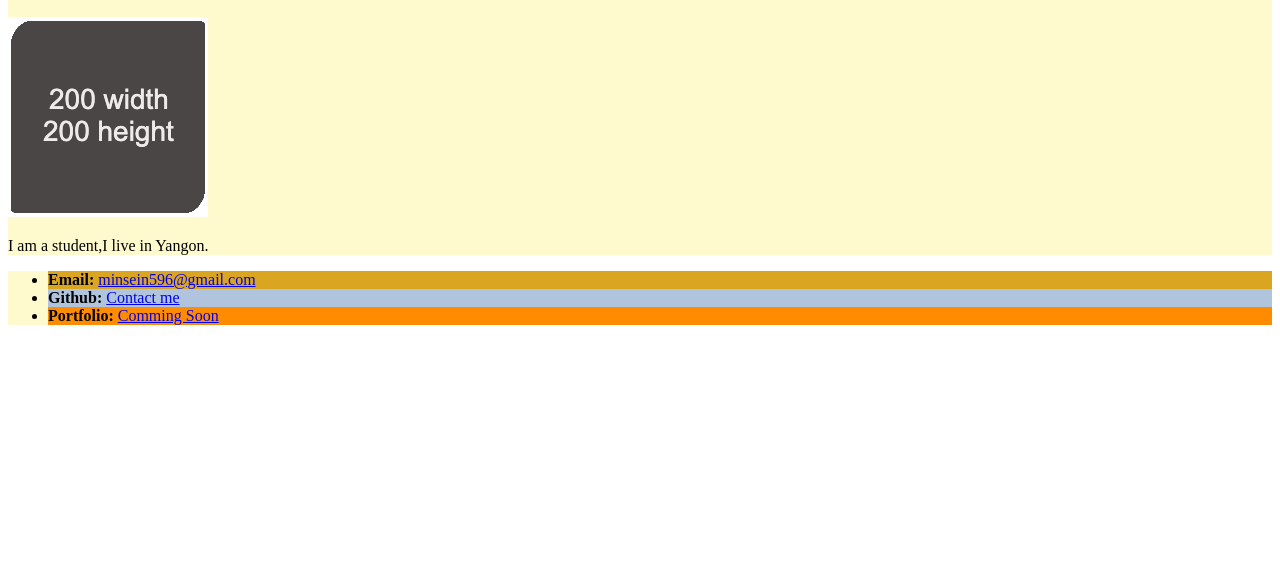
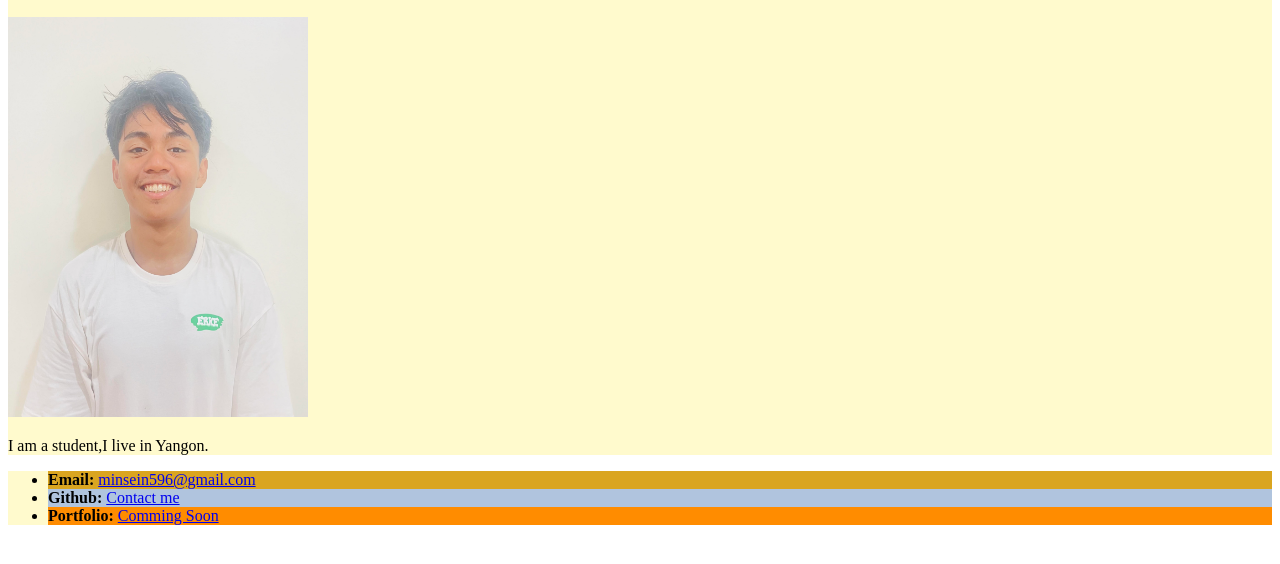
Before and after one commit to SEIN-MIN/Module-1-02-Attributes, a plain HTML site: page index.html in a window 1280 px wide. Shown: the part 110-674 px from the top of the page. Drawn offline with Linux system fonts and the light colour scheme.

Commit message:
adding readme file and photo, cutting this photo

```diff
--- a/assets/css/style.css
+++ b/assets/css/style.css
@@ -17,3 +17,7 @@
 #portfolio {
     background-color: darkorange;
 }
+img{
+    width: 300px;
+    height: 400px;
+}
--- a/index.html
+++ b/index.html
@@ -14,7 +14,7 @@
   <!-- Your info -->
   <section class="section">
     <h2 class="headers">Your Name</h2>
-    <img src="./assets/images/image-1.jpg" alt="Your photo">
+    <img src="./assets/images/unnamed.jpg" alt="Your photo">
     <p>I am a student,I live in Yangon.</p>
   </section>
   <!-- Your contact -->
```
Also changed, not shown: assets/images/unnamed.jpg (added), 1 other file.
